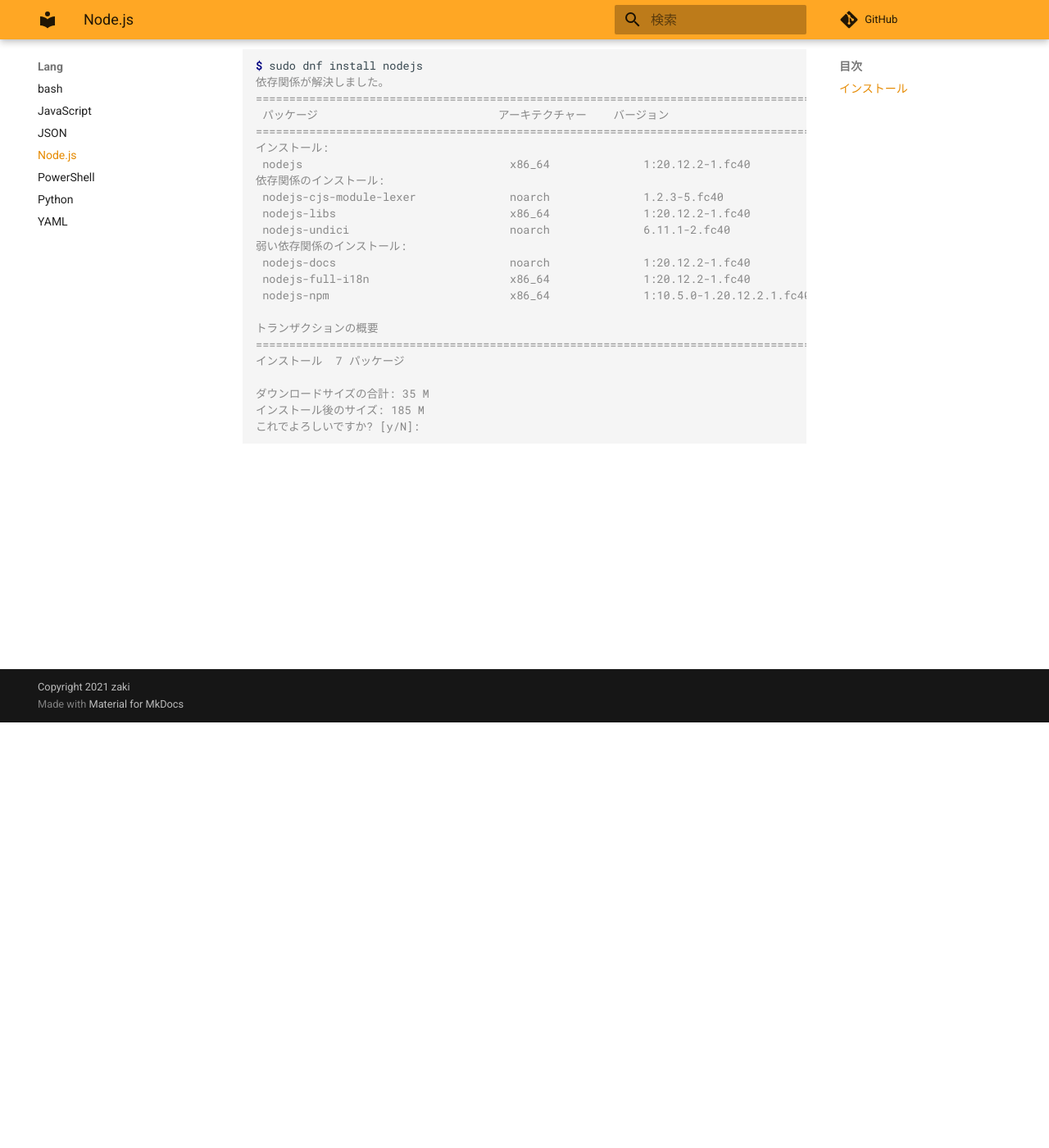
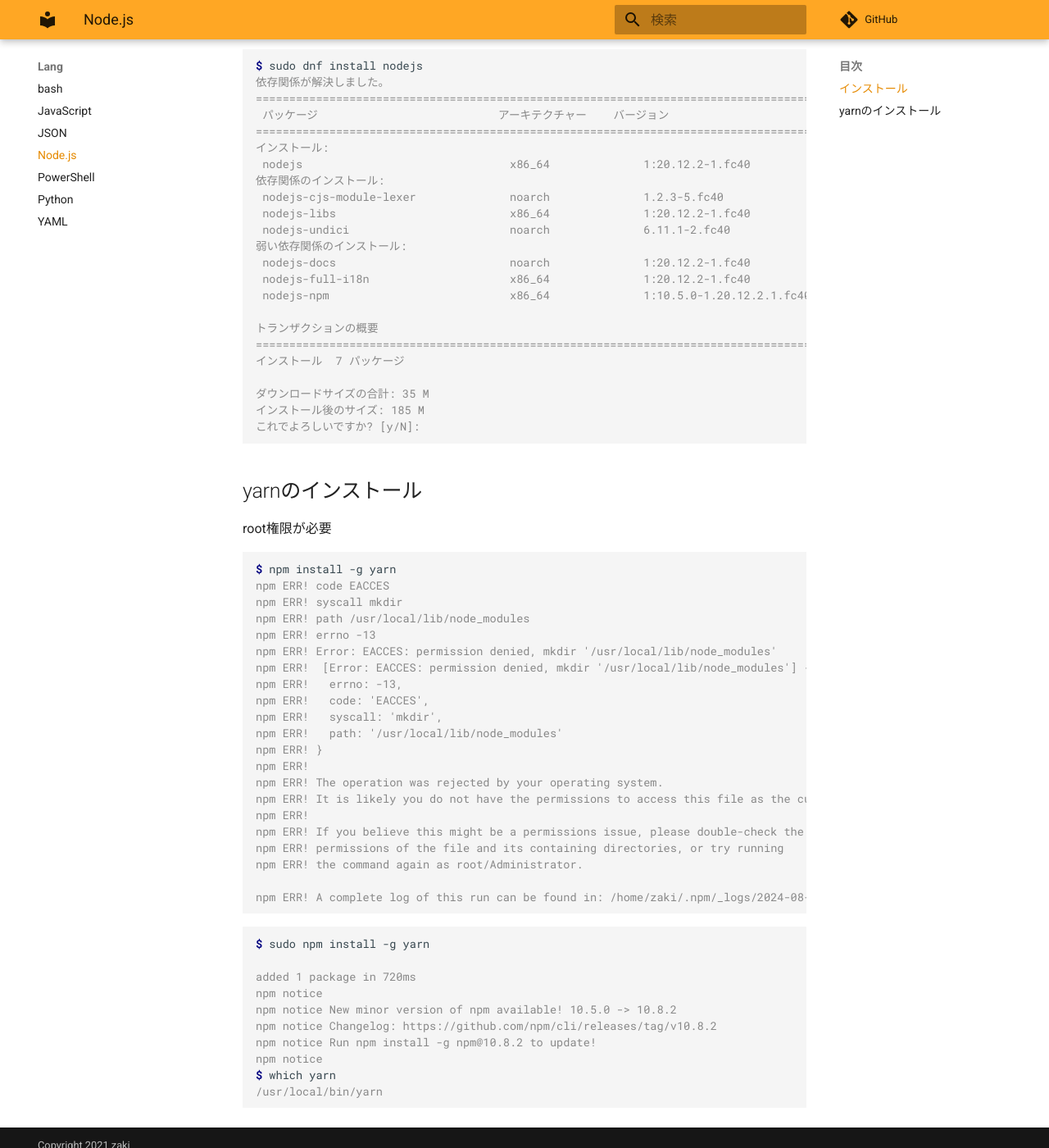
Before and after one commit to zaki-lknr/docs, an MkDocs documentation site: the page built from docs/lang/nodejs.md, in a window 1280 px wide and 1400 px high, scrolled down 519 px. Shown: the whole window at 82% size. Built offline with MkDocs 1.6.1 and Material for MkDocs 9.7.7, drawn with Linux system fonts in a browser that asks for light colours; comment, search, counter and statistics services are not loaded.

Commit message:
add: lang/nodejs: install yarn

````diff
--- a/docs/lang/nodejs.md
+++ b/docs/lang/nodejs.md
@@ -43,3 +43,44 @@ $ sudo dnf install nodejs
 インストール後のサイズ: 185 M
 これでよろしいですか? [y/N]:
 ```
+
+## yarnのインストール
+
+root権限が必要
+
+```console
+$ npm install -g yarn
+npm ERR! code EACCES
+npm ERR! syscall mkdir
+npm ERR! path /usr/local/lib/node_modules
+npm ERR! errno -13
+npm ERR! Error: EACCES: permission denied, mkdir '/usr/local/lib/node_modules'
+npm ERR!  [Error: EACCES: permission denied, mkdir '/usr/local/lib/node_modules'] {
+npm ERR!   errno: -13,
+npm ERR!   code: 'EACCES',
+npm ERR!   syscall: 'mkdir',
+npm ERR!   path: '/usr/local/lib/node_modules'
+npm ERR! }
+npm ERR!
+npm ERR! The operation was rejected by your operating system.
+npm ERR! It is likely you do not have the permissions to access this file as the current user
+npm ERR!
+npm ERR! If you believe this might be a permissions issue, please double-check the
+npm ERR! permissions of the file and its containing directories, or try running
+npm ERR! the command again as root/Administrator.
+
+npm ERR! A complete log of this run can be found in: /home/zaki/.npm/_logs/2024-08-04T07_02_22_789Z-debug-0.log
+```
+
+```console
+$ sudo npm install -g yarn
+
+added 1 package in 720ms
+npm notice
+npm notice New minor version of npm available! 10.5.0 -> 10.8.2
+npm notice Changelog: https://github.com/npm/cli/releases/tag/v10.8.2
+npm notice Run npm install -g npm@10.8.2 to update!
+npm notice
+$ which yarn
+/usr/local/bin/yarn
+```
````
